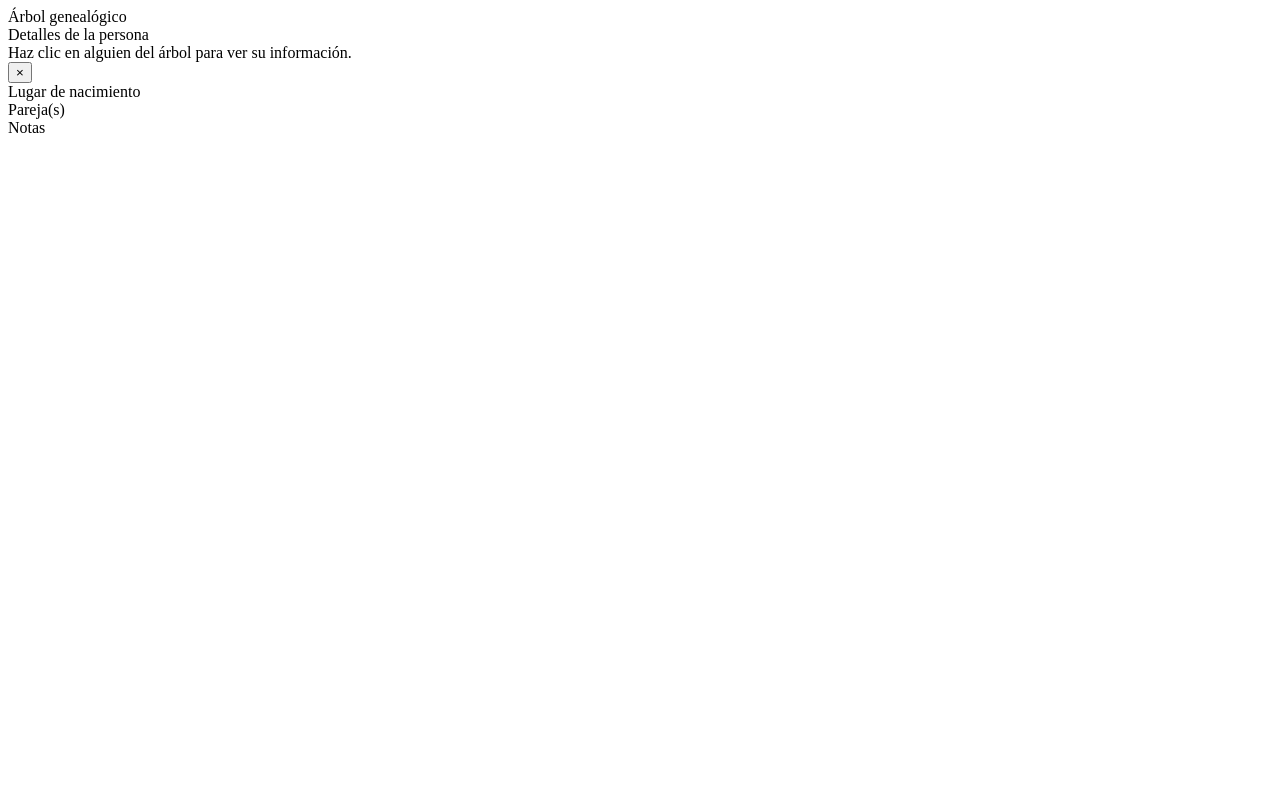
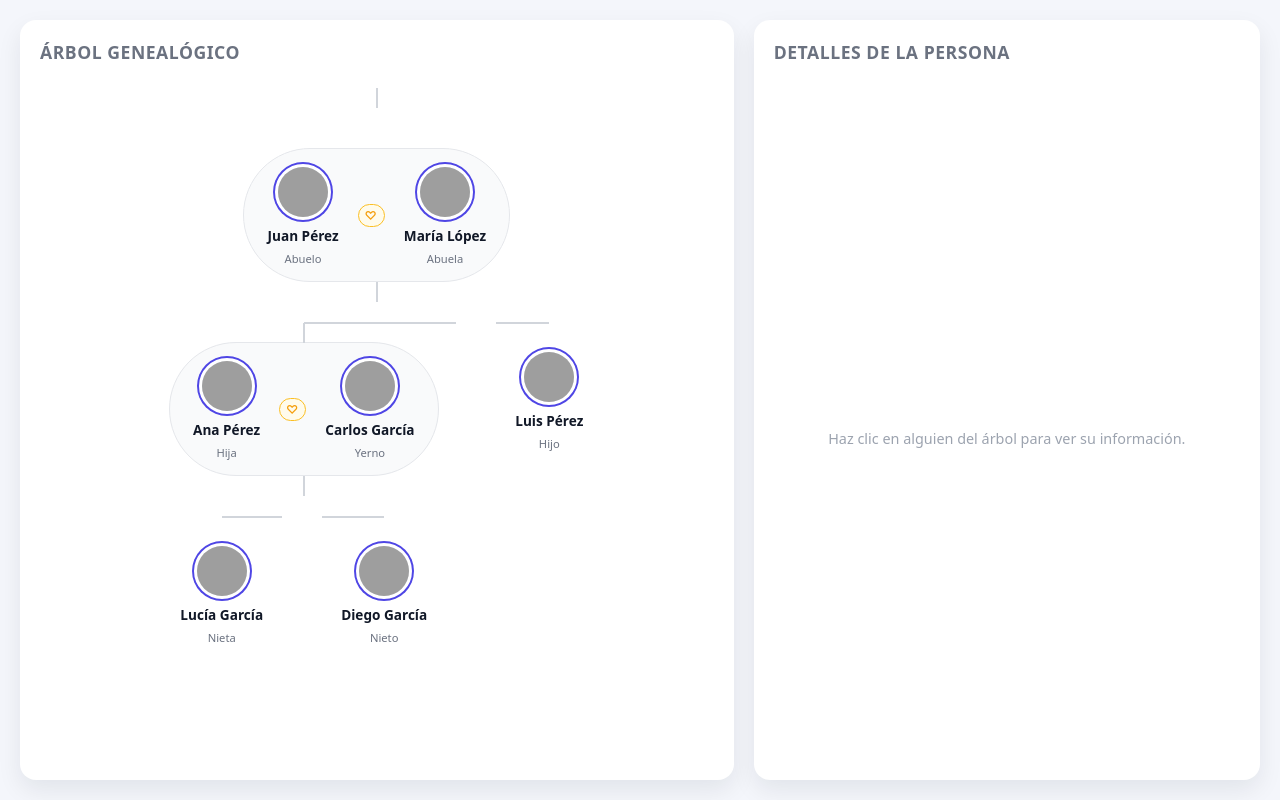
Before and after one commit to HellPotro/FamiliaBurgada, a plain HTML site: page index.html in a window 1280 px wide. Drawn offline with Linux system fonts and the light colour scheme; grey boxes are pictures that could not be loaded.

Commit message:
Add HTML structure for family tree display

```diff
--- a/index.html
+++ b/index.html
@@ -1,3 +1,14 @@
+<!DOCTYPE html>
+<html lang="es">
+
+<head>
+    <meta charset="UTF-8" />
+    <meta name="viewport" content="width=device-width, initial-scale=1.0" />
+    <title>Familia Burgada</title>
+    <link rel="stylesheet" href="styles.css" />
+  </head>
+
+  <body>
 <!-- IZQUIERDA: Árbol -->
   <div class="tree-container">
     <div class="section-title">Árbol genealógico</div>
@@ -45,3 +56,8 @@
       </div>
     </div>
   </div>
+
+
+    <script src="script.js"></script>
+  </body>
+</html>
```
